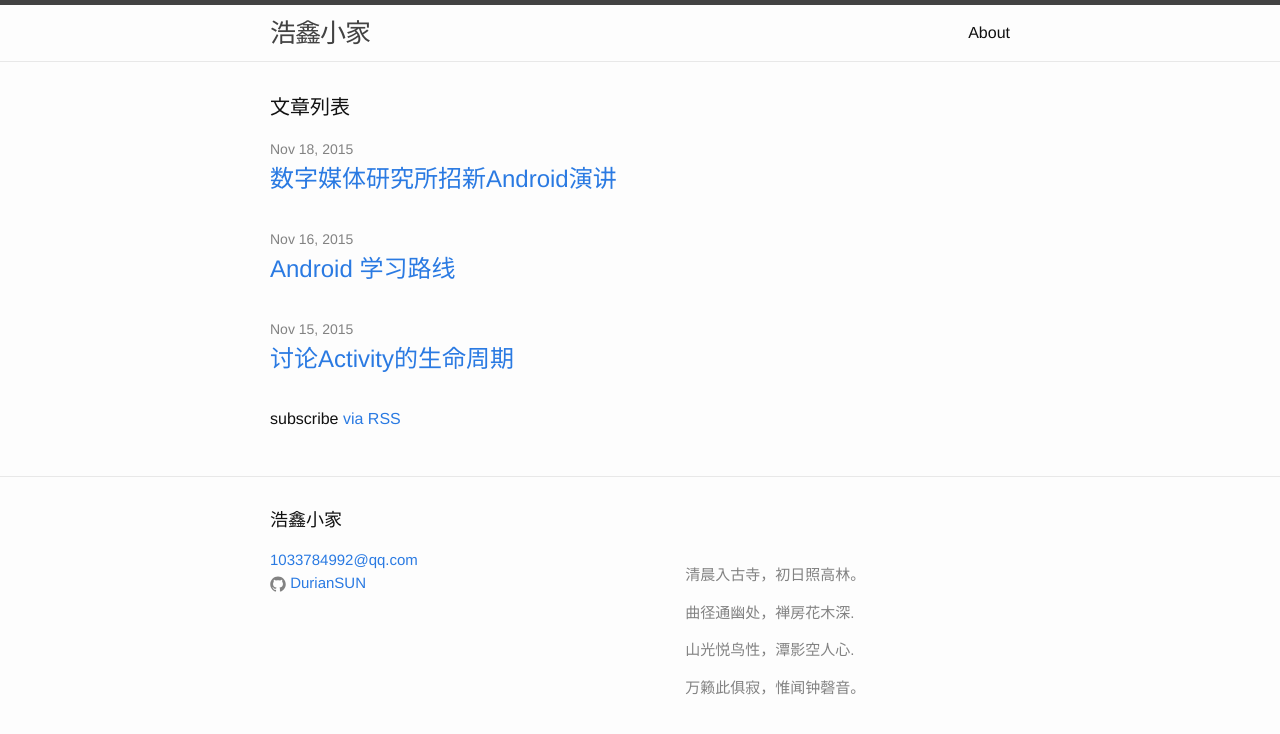
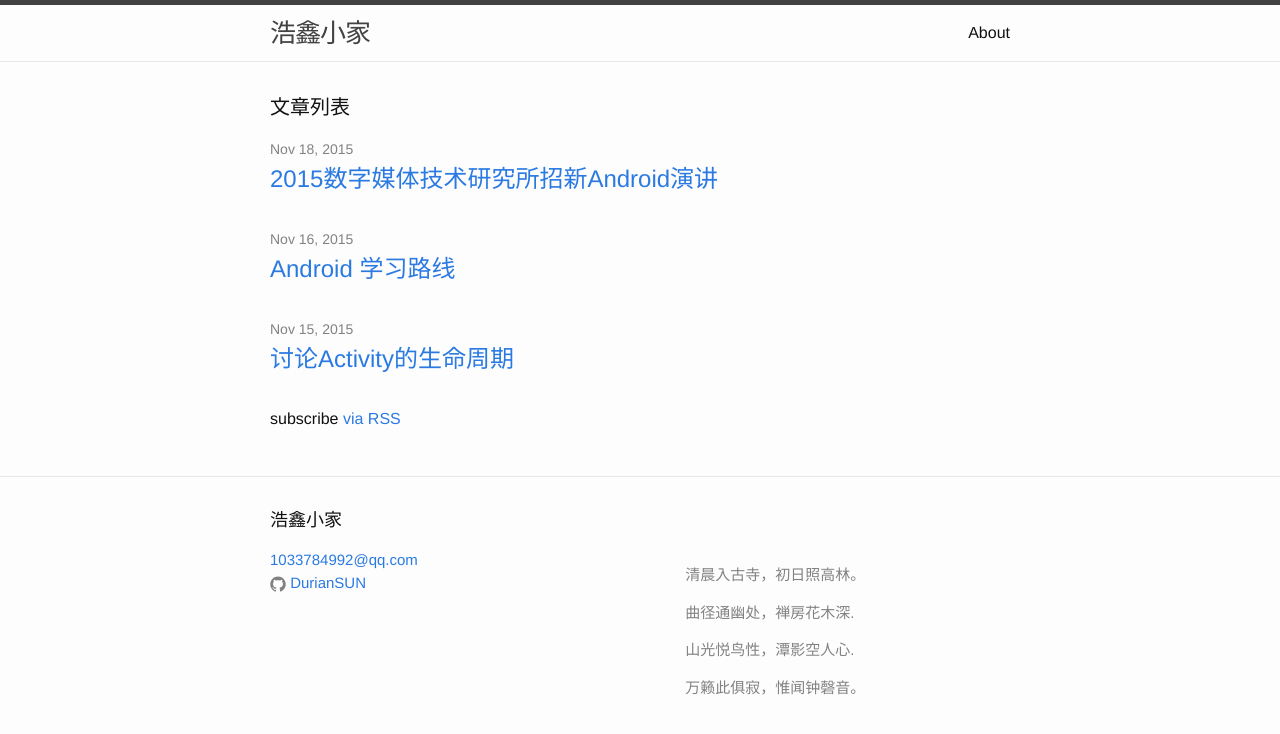
Before and after one commit to DurianSUN/blog, a Jekyll site: the page built from index.html, in a window 1280 px wide. Shown: the top 734 px of the page. Built offline with Jekyll 4.4.1, drawn with Linux system fonts in a browser that asks for light colours; part of the change alters nothing that is shown.

Commit message:
修改标题

```diff
--- a/_posts/2015-11-18-speak.markdown
+++ b/_posts/2015-11-18-speak.markdown
@@ -1,7 +1,7 @@
 ---
 data-thread-key: 数字媒体研究所招新演讲
 layout: post
-title:  "数字媒体研究所招新Android演讲"
+title:  "2015数字媒体技术研究所招新Android演讲"
 date:   2015-11-18 16:13:51 +0800
 categories: jekyll update
 ---
@@ -18,11 +18,11 @@ categories: jekyll update
 
 ![test](http://7xofac.com1.z0.glb.clouddn.com/3.png)
 <p></p>
-- 介绍自己负责和参与开发的APP项目
+- 介绍自己负责和参与开发的APP项目,以及相关的学习心得
 
 ![test](http://7xofac.com1.z0.glb.clouddn.com/4.png)
 <p></p>
-- 告诉大家,来到实验室能够做什么,收获什么。
+- 告诉大家,来到实验室能够做什么,收获什么
 
 ![test](http://7xofac.com1.z0.glb.clouddn.com/5.png)
 <p></p>
```
